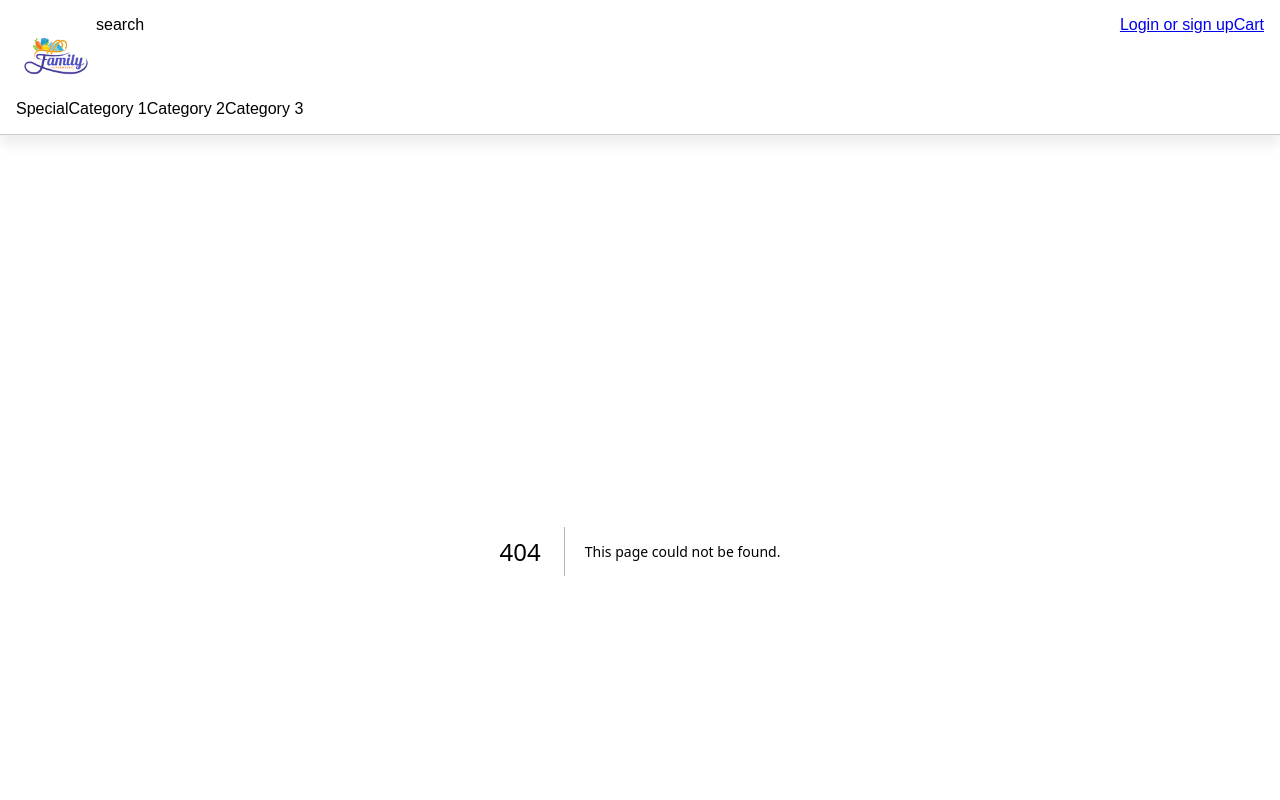
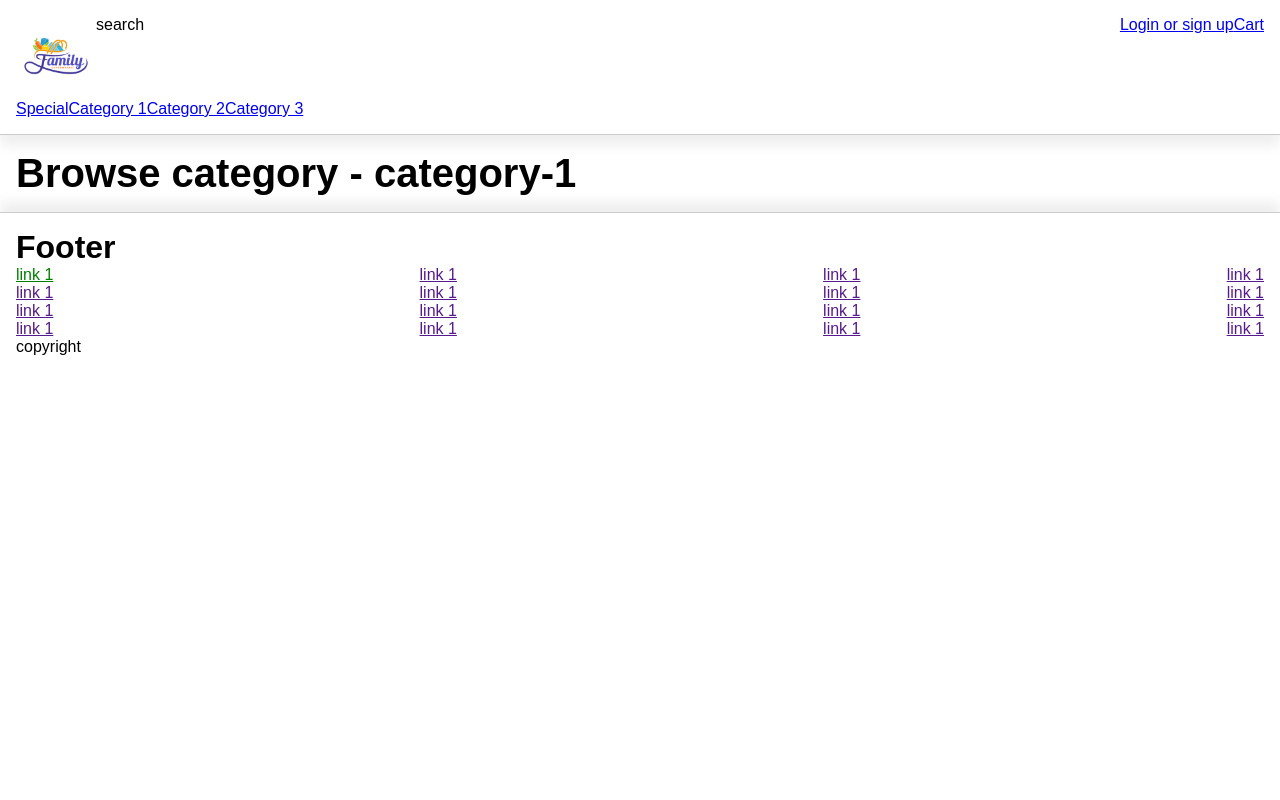
Before and after one commit to dennyjuw/grand, a Next.js app: page /browse/category-1 in a window 1280 px wide. Before the commit this address had no page. Shown: the top 800 px of the page. Built offline with nearby package versions, Linux system fonts and the light colour scheme.

Commit message:
browse page

```diff
--- /dev/null
+++ b/src/app/(pages)/browse/[categoryId]/page.tsx
@@ -0,0 +1,13 @@
+export default function BrowseCategoryPage({
+  params,
+  searchParams,
+}: {
+  params: { categoryId: string };
+  searchParams: { [key: string]: string | string[] | undefined };
+}) {
+  return (
+    <>
+      <h1>Browse category - {params.categoryId}</h1>
+    </>
+  );
+}
--- a/src/app/components/header/header.component.tsx
+++ b/src/app/components/header/header.component.tsx
@@ -27,10 +27,18 @@ const Header: React.FC = () => {
       </div>
       <nav>
         <ul className="flex flex-row">
-          <li>Special</li>
-          <li>Category 1</li>
-          <li>Category 2</li>
-          <li>Category 3</li>
+          <li>
+            <Link href="/browse/special">Special</Link>
+          </li>
+          <li>
+            <Link href="/browse/category-1">Category 1</Link>
+          </li>
+          <li>
+            <Link href="/browse/category-2">Category 2</Link>
+          </li>
+          <li>
+            <Link href="/browse/category-3">Category 3</Link>
+          </li>
         </ul>
       </nav>
     </header>
```
Also changed, not shown: src/app/(pages)/browse/page.tsx (added, +7 -0 lines).
